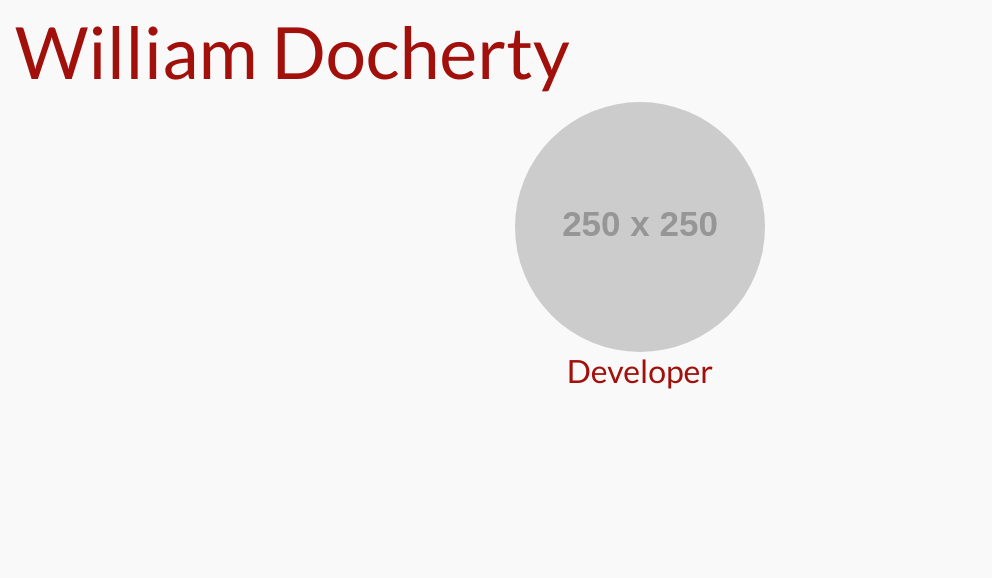
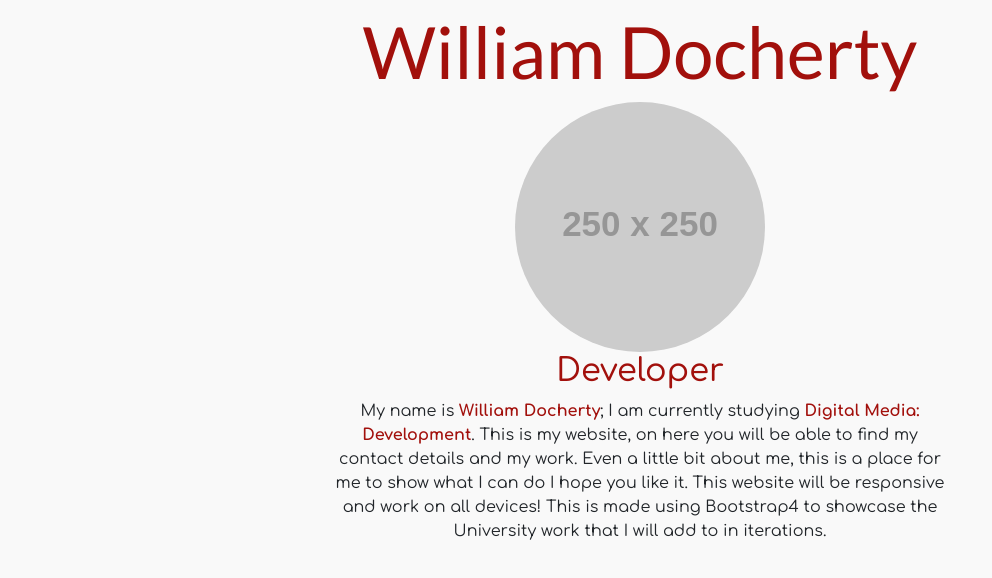
Before and after one commit to will-doc/Portfolio-Website, a plain HTML site: page index.html in a window 1280 px wide. Shown: the top 578 px of the page, without its empty margins (0-992 px from the left). Drawn offline with nearby package versions, Linux system fonts and the light colour scheme; placeholder pictures from the web are drawn by us.

Commit message:
Colour and font changes
Website is becoming more modern looking.

```diff
--- a/index.html
+++ b/index.html
@@ -1,33 +1,51 @@
 <!DOCTYPE html>
+ <!-- style="border: 2px solid black; -->
 <html>
 	<head>
 		<title>William Docherty - Digital Portfolio</title>
 		<link rel="stylesheet" href="https://cdn.jsdelivr.net/npm/bootstrap@4.5.3/dist/css/bootstrap.min.css" integrity="sha384-TX8t27EcRE3e/ihU7zmQxVncDAy5uIKz4rEkgIXeMed4M0jlfIDPvg6uqKI2xXr2" crossorigin="anonymous">
-		<link href="https://fonts.googleapis.com/css2?family=Lato:ital,wght@0,300;0,400;0,700;0,900;1,300;1,400;1,700;1,900&display=swap" rel="stylesheet">
+		<link rel="preconnect" href="https://fonts.gstatic.com">
+		<link href="https://fonts.googleapis.com/css2?family=Comfortaa:wght@300;400;500;600;700&family=Hind+Siliguri:wght@300;400;500;600;700&family=Lato:ital,wght@0,300;0,400;0,700;0,900;1,300;1,400;1,700;1,900&display=swap" rel="stylesheet">
 		<link rel="stylesheet" type="text/css" href="stylesheet.css">
 		<link rel="stylesheet" href="https://cdnjs.cloudflare.com/ajax/libs/animate.css/4.1.1/animate.min.css"/>
-
 	</head>
 
 	<body>
 		<div class="container-fluid mt-2">
-			<div style="border: 0px solid black;" class ="row header">
-				<div class="col-12">
-					<h1 class="name animate__animated animate__fadeInLeft">William Docherty</h1>
+			<div class ="row header">
+				<div class="col-3">
+
+				</div>
+				<div class="col-6">
+					<h1 class="name animate__animated animate__fadeIn">William Docherty</h1>
+				</div>
+				<div class="col-3">
+
 				</div>
 			</div>
 
 
 			<div class="row">
-				<div style="border: 0px solid black;" class="col-12  text-center">
-					<a href="https://placeholder.com"><img class="animate__animated animate__fadeIn img-fluid rounded-circle" src="https://via.placeholder.com/250?text=portrait"></a>
+				<div class="col-12  text-center">
+					<a href="https://placeholder.com"><img class="img-fluid rounded-circle" src="https://via.placeholder.com/250?text=portrait"></a>
 				</div>
 			</div>
 
 			<div class="row">
-					<div style="border: 0px solid black;" class="col-12 text-center">
-						<h2>Developer</h2>
+					<div class="col-12 text-center">
+						<h2 class="animate__animated animate__fadeIn">Developer</h2>
 					</div>
+			</div>
+			<div class="row">
+				<div class="col-3">
+
+				</div>
+					<div class="col-6 blurb animate__animated animate__fadeIn">
+						<p>My name is <span style="font-weight: bold; color: #A2100C;">William Docherty</span>; I am currently studying <span style="font-weight: bold; color: #A2100C;">Digital Media: Development</span>. This is my website, on here you will be able to find my contact details and my work. Even a little bit about me, this is a place for me to show what I can do I hope you like it. This website will be responsive and work on all devices! This is made using Bootstrap4 to showcase the University work that I will add to in iterations.</p>
+					</div>
+
+					<div class="col-3">
+				</div>
 			</div>
 		</div>
 	</body>
--- a/stylesheet.css
+++ b/stylesheet.css
@@ -1,17 +1,18 @@
 body {
   height: 4000px;
-  background: linear-gradient(141deg, #F9F9F9 0%, #F9F9F9 51%, #6f2232 75%);
-  font-family: 'Lato', sans-serif;
+  background: #F9F9F9;
+  font-family: 'Comfortaa', sans-serif;
 }
 
 .name {
 	color: #A2100C;
 	font-size: 72px;
-	text-align: left;
+	text-align: center;
 	font-family: 'Lato', sans-serif;
 }
 .header {
 	/*float: left;*/
+	text-align: center;
 }
 
 .portrait{
@@ -21,3 +22,7 @@ body {
 h2 {
 	color: #A2100C;
 }
+
+.blurb{
+	text-align: center;
+}
```
